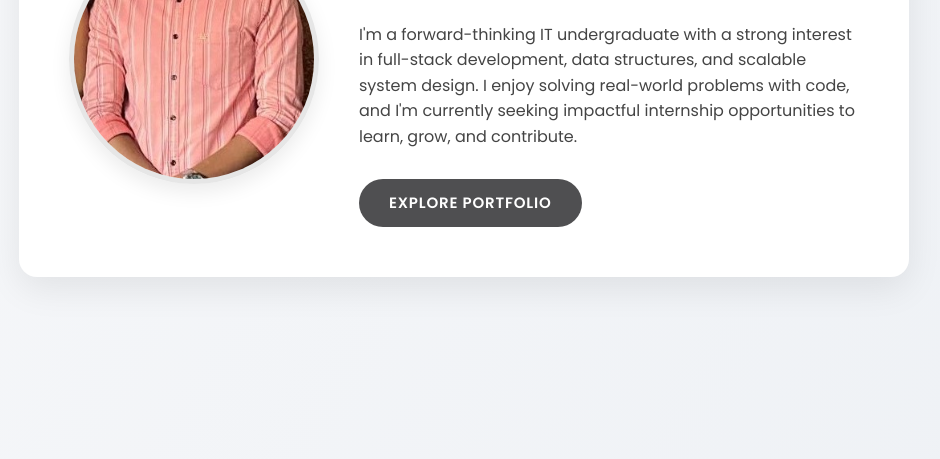
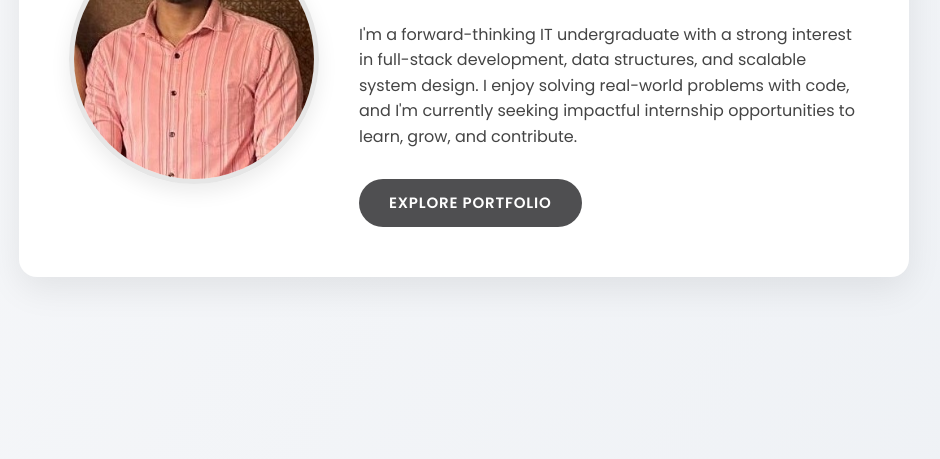
Before and after one commit to srigokulavishnu/portoflio, a plain HTML site: page index.html in a window 1280 px wide. Shown: the part 341-800 px from the top of the page, without its empty margins (176-1116 px from the left). Drawn offline with nearby package versions, Linux system fonts and the light colour scheme.

Commit message:
Update index.html

```diff
--- a/index.html
+++ b/index.html
@@ -118,7 +118,7 @@
   <section class="hero-section">
     <div class="hero-container">
       <div class="hero-image">
-        <img src="im.jpg" alt="Sri Gokula Vishnu">
+        <img src="imga.jpg" alt="Sri Gokula Vishnu">
       </div>
       <div class="hero-content">
         <h1>Sri Gokula Vishnu</h1>
```
